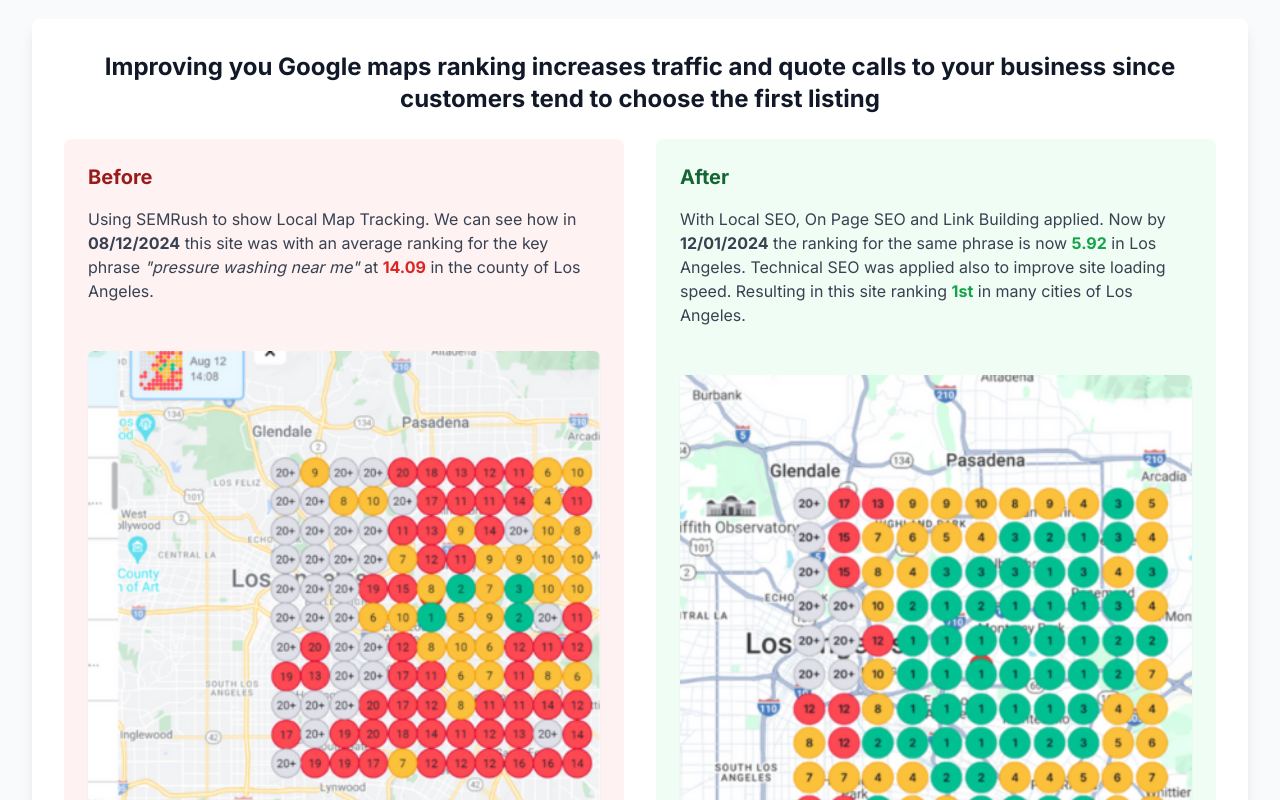
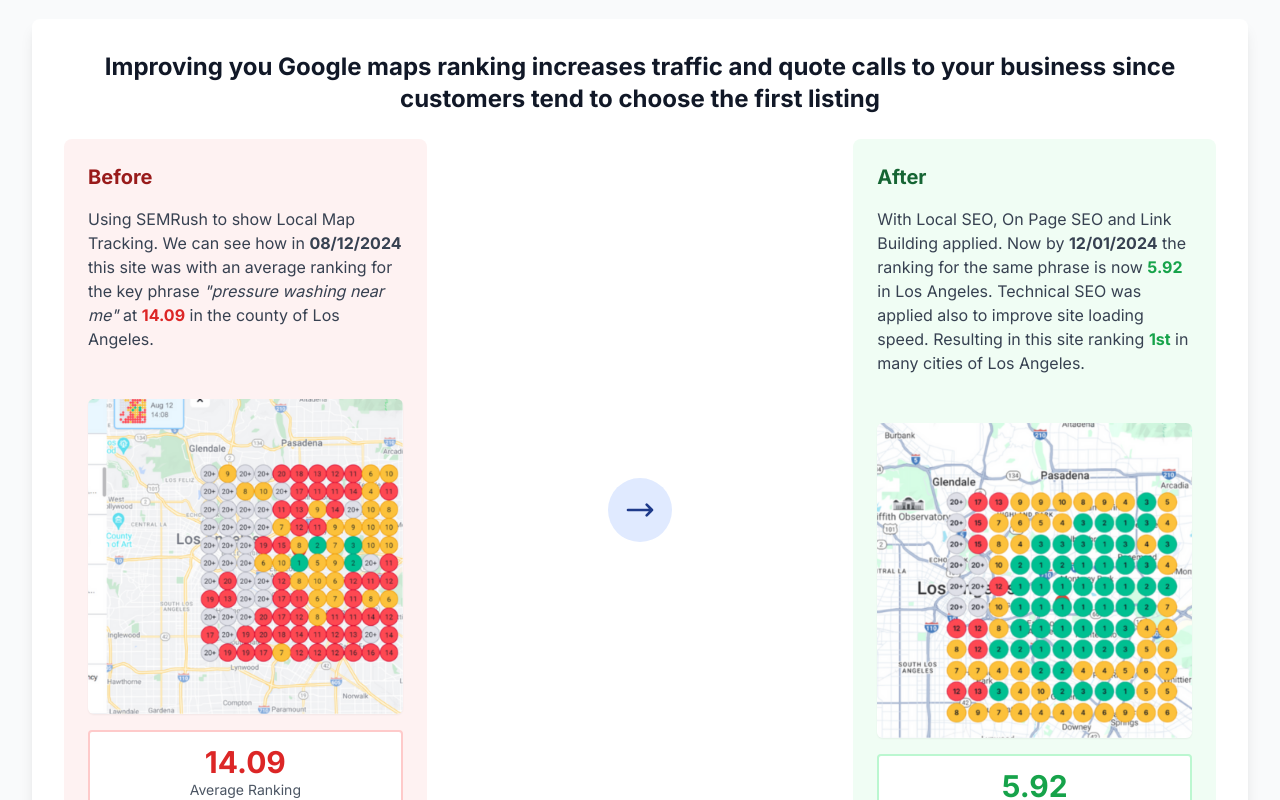
Before and after one commit to psilva8/psm, a Next.js app: page / in a window 1280 px wide. Shown: the part 5560-6360 px from the top of the page. Built offline with nearby package versions, Linux system fonts and the light colour scheme.

Commit message:
Add arrow between Before and After sections in Portfolio component

```diff
--- a/src/components/Portfolio.tsx
+++ b/src/components/Portfolio.tsx
@@ -13,7 +13,7 @@
         <div className="bg-white rounded-lg shadow-lg p-8 mb-12">
           <h3 className="text-2xl font-bold text-gray-900 mb-6 text-center">Improving you Google maps ranking increases traffic and quote calls to your business since customers tend to choose the first listing</h3>
 
-          <div className="grid lg:grid-cols-2 gap-8">
+          <div className="grid lg:grid-cols-3 gap-8">
             <div className="bg-red-50 p-6 rounded-lg">
               <h4 className="text-xl font-bold text-red-800 mb-4">Before</h4>
               <p className="text-gray-700 mb-12">
@@ -32,6 +32,14 @@
                   <div className="text-sm text-gray-600">Average Ranking</div>
                   <div className="text-sm text-gray-500">08/12/2024</div>
                 </div>
+              </div>
+            </div>
+
+            <div className="hidden lg:flex items-center justify-center">
+              <div className="bg-navy-100 p-4 rounded-full">
+                <svg className="h-8 w-8 text-navy-600" fill="none" stroke="currentColor" viewBox="0 0 24 24">
+                  <path strokeLinecap="round" strokeLinejoin="round" strokeWidth="2" d="M17 8l4 4m0 0l-4 4m4-4H3" />
+                </svg>
               </div>
             </div>
 
```
